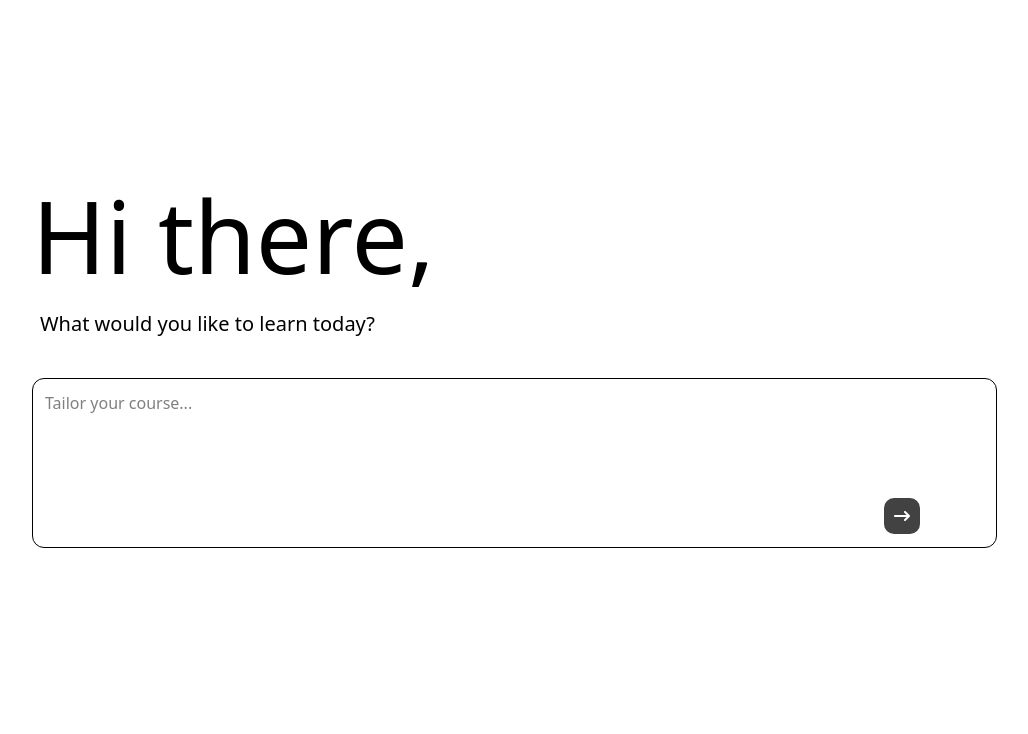
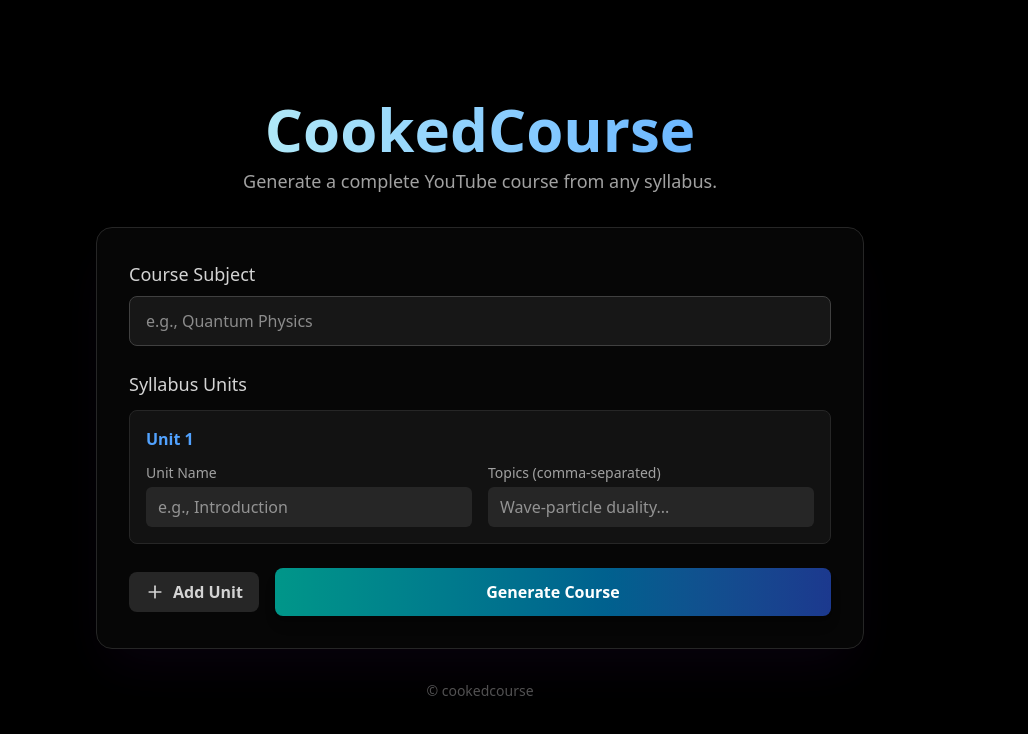
Before and after one commit to Drita-ai/coookedcourse, a React (Vite) app in the folder client/: page / in a window 1280 px wide. Shown: the top 734 px of the page, without its empty margins (160-1188 px from the left). Built offline with nearby package versions, Linux system fonts and the light colour scheme.

Commit message:
revamp: Homepage ui

```diff
--- /dev/null
+++ b/client/src/components/CookedCourse/Header.jsx
@@ -0,0 +1,14 @@
+function Header() {
+    return (
+        <div className="text-center mb-8">
+            <h1 className="text-5xl md:text-6xl font-gloria font-bold bg-clip-text text-transparent bg-gradient-to-r from-teal-100 to-blue-400 ">
+                CookedCourse
+            </h1>
+            <p className="text-neutral-400 mt-2 text-lg">
+                Generate a complete YouTube course from any syllabus.
+            </p>
+        </div>
+    )
+}
+
+export default Header
--- /dev/null
+++ b/client/src/components/CookedCourse/InputsBox/SubjectInput.jsx
@@ -0,0 +1,23 @@
+import React from 'react'
+
+function SubjectInput({ subject, setSubject }) {
+    return (
+        <div className="mb-6">
+            <label htmlFor="subject" className="block text-lg font-medium text-neutral-300 mb-2">
+                Course Subject
+            </label>
+            <input
+                type="text"
+                id="subject"
+                name="subject"
+                value={subject}
+                onChange={(e) => setSubject(e.target.value)}
+                placeholder="e.g., Quantum Physics"
+                required
+                className="w-full bg-neutral-900 border border-neutral-700 rounded-lg py-3 px-4 focus:ring-2 focus:ring-purple-500 focus:border-purple-500 outline-none transition-all duration-300"
+            />
+        </div>
+    )
+}
+
+export default SubjectInput
--- /dev/null
+++ b/client/src/components/CookedCourse/InputsBox/SyllabusInput.jsx
@@ -0,0 +1,56 @@
+import React from 'react'
+
+function SyllabusInput({ units, removeUnit, handleUnitChange }) {
+
+
+    return (
+        <>{
+            units.map((unit, index) => (
+                <div key={unit.id} className="bg-neutral-900/70 p-4 rounded-lg border border-neutral-800 transition-all duration-300 animate-fade-in">
+                    <div className="flex items-center justify-between mb-3">
+                        <span className="font-semibold text-blue-400">Unit {index + 1}</span>
+                        {units.length > 1 && (
+                            <button
+                                type="button"
+                                onClick={() => removeUnit(unit.id)}
+                                className="text-neutral-500 hover:text-red-500 transition-colors duration-200"
+                                aria-label="Remove Unit"
+                            >
+                                <TrashIcon className="w-5 h-5" />
+                            </button>
+                        )}
+                    </div>
+                    <div className="grid grid-cols-1 md:grid-cols-2 gap-4">
+                        <div>
+                            <label htmlFor={`unit-name-${unit.id}`} className="block text-sm font-medium text-neutral-400 mb-1">Unit Name</label>
+                            <input
+                                type="text"
+                                id={`unit-name-${unit.id}`}
+                                name="name"
+                                value={unit.name}
+                                onChange={(e) => handleUnitChange(unit.id, e)}
+                                placeholder="e.g., Introduction"
+                                required
+                                className="w-full bg-neutral-800 border-neutral-700 rounded-md py-2 px-3 focus:ring-1 focus:ring-purple-500 focus:border-purple-500 outline-none transition-all duration-200"
+                            />
+                        </div>
+                        <div>
+                            <label htmlFor={`unit-topics-${unit.id}`} className="block text-sm font-medium text-neutral-400 mb-1">Topics (comma-separated)</label>
+                            <input
+                                type="text"
+                                id={`unit-topics-${unit.id}`}
+                                name="topics"
+                                value={unit.topics}
+                                onChange={(e) => handleUnitChange(unit.id, e)}
+                                placeholder="Wave-particle duality..."
+                                required
+                                className="w-full bg-neutral-800 border-neutral-700 rounded-md py-2 px-3 focus:ring-1 focus:ring-purple-500 focus:border-purple-500 outline-none transition-all duration-200"
+                            />
+                        </div>
+                    </div>
+                </div>))
+        }</>
+    )
+}
+
+export default SyllabusInput
--- /dev/null
+++ b/client/src/components/CookedCourse/MainBody.jsx
@@ -0,0 +1,122 @@
+import React, { useState } from 'react'
+import SubjectInput from './InputsBox/SubjectInput';
+import SyllabusInput from './InputsBox/SyllabusInput';
+
+// SVG Icon for the Trash Can
+const TrashIcon = ({ className }) => (
+    <svg xmlns="http://www.w3.org/2000/svg" width="24" height="24" viewBox="0 0 24 24" fill="none" stroke="currentColor" strokeWidth="2" strokeLinecap="round" strokeLinejoin="round" className={className}>
+        <path d="M3 6h18" />
+        <path d="M19 6v14a2 2 0 0 1-2 2H7a2 2 0 0 1-2-2V6m3 0V4a2 2 0 0 1 2-2h4a2 2 0 0 1 2 2v2" />
+        <line x1="10" y1="11" x2="10" y2="17" />
+        <line x1="14" y1="11" x2="14" y2="17" />
+    </svg>
+);
+
+// SVG Icon for the Plus Symbol
+const PlusIcon = ({ className }) => (
+    <svg xmlns="http://www.w3.org/2000/svg" width="24" height="24" viewBox="0 0 24 24" fill="none" stroke="currentColor" strokeWidth="2" strokeLinecap="round" strokeLinejoin="round" className={className}>
+        <line x1="12" y1="5" x2="12" y2="19" />
+        <line x1="5" y1="12" x2="19" y2="12" />
+    </svg>
+);
+
+function MainBody() {
+    // State to hold the course subject
+    const [subject, setSubject] = useState('');
+    // State to show a confirmation message after generation
+    const [isGenerated, setIsGenerated] = useState(false);
+    const [isLoading, setIsLoading] = useState(false);
+
+    // State to hold the list of units. Each unit is an object with an id, name, and topics.
+    // We start with one empty unit by default.
+    const [units, setUnits] = useState([{ id: 1, name: '', topics: '' }]);
+
+    const handleUnitChange = (id, event) => {
+        const { name, value } = event.target;
+        setUnits(currentUnits =>
+            currentUnits.map(unit =>
+                unit.id === id ? { ...unit, [name]: value } : unit
+            )
+        );
+    };
+
+    const addUnit = () => {
+        setUnits([...units, { id: Date.now(), name: '', topics: '' }]);
+    };
+
+    const removeUnit = (id) => {
+        if (units.length > 1) {
+            setUnits(units.filter(unit => unit.id !== id));
+        }
+    };
+
+    const handleSubmit = (event) => {
+        event.preventDefault();
+        setIsLoading(true);
+
+        const syllabus = units.map(unit => ({
+            unit: unit.name,
+            topics: unit.topics.split(',').map(topic => topic.trim()).filter(Boolean)
+        }));
+
+        const courseData = {
+            subject,
+            syllabus
+        };
+
+        console.log('Course Data Submitted:', JSON.stringify(courseData, null, 2));
+
+        setTimeout(() => {
+            setIsLoading(false);
+            setIsGenerated(true);
+            setTimeout(() => setIsGenerated(false), 4000);
+        }, 1500);
+
+    };
+
+    return (
+        <div className="bg-neutral-950/60 backdrop-blur-xl border border-neutral-800 rounded-2xl p-6 md:p-8 shadow-2xl shadow-purple-900/10">
+            <form onSubmit={handleSubmit}>
+                {/* Subject Input Box */}
+                <SubjectInput subject={subject} setSubject={setSubject} />
+
+                {/* Unit Input Box */}
+                <div className="mb-4">
+                    <h2 className="text-lg font-medium text-neutral-300 mb-3">Syllabus Units</h2>
+                    <div className="space-y-4">
+                        <SyllabusInput handleUnitChange={handleUnitChange}
+                            removeUnit={removeUnit}
+                            units={units} />
+                    </div>
+                </div>
+
+                <div className="flex flex-col sm:flex-row items-center gap-4 mt-6">
+                    <button
+                        type="button"
+                        onClick={addUnit}
+                        className="w-full sm:w-auto flex items-center justify-center gap-2 bg-neutral-800 hover:bg-neutral-700 text-neutral-300 font-semibold py-2 px-4 rounded-lg transition-all duration-300"
+                    >
+                        <PlusIcon className="w-5 h-5" />
+                        Add Unit
+                    </button>
+                    <button
+                        type="submit"
+                        disabled={isLoading}
+                        className="w-full sm:w-auto flex-grow bg-gradient-to-r from-teal-600 to-blue-900 cursor-pointer text-white font-bold py-3 px-6 rounded-lg shadow-lg disabled:opacity-50 disabled:cursor-not-allowed"
+                    >
+                        {isLoading ? 'Generating...' : 'Generate Course'}
+                    </button>
+                </div>
+
+                {/* Submission Confirmation Message */}
+                {isGenerated && (
+                    <div className="mt-6 text-center text-green-400 bg-green-900/50 border border-green-700 rounded-lg p-3 animate-fade-in">
+                        Success! Check the console for the structured course data.
+                    </div>
+                )}
+            </form>
+        </div>
+    )
+}
+
+export default MainBody
--- a/client/src/pages/CookedCourse.jsx
+++ b/client/src/pages/CookedCourse.jsx
@@ -1,19 +1,20 @@
-import React from 'react'
-import SearchBox from '../components/CookedCourse/SearchBox';
+import Header from '../components/CookedCourse/Header';
+import MainBody from '../components/CookedCourse/MainBody';
 
 function CookedCourse() {
     return (
-        <div className='h-screen w-full pl-[12em] pt-[10em] pb-[4em] pr-[5em]'>
-            <div>
-                {/* TO-DO: Why margin to the Left? */}
-                <p className='p-main inline m-0'>Hi there,</p>
+        <div className="min-h-screen w-full bg-black text-white flex items-center justify-center p-4">
+            <div className="w-full max-w-3xl">
+                <Header />
 
-                <p className='text-xl ml-2'>What would you like to learn today?</p>
+                <MainBody />
 
-                <SearchBox />
+                <footer className="text-center mt-8 text-neutral-600 text-sm">
+                    <p>&copy; cookedcourse</p>
+                </footer>
             </div>
         </div>
-    )
+    );
 }
 
 export default CookedCourse
```
